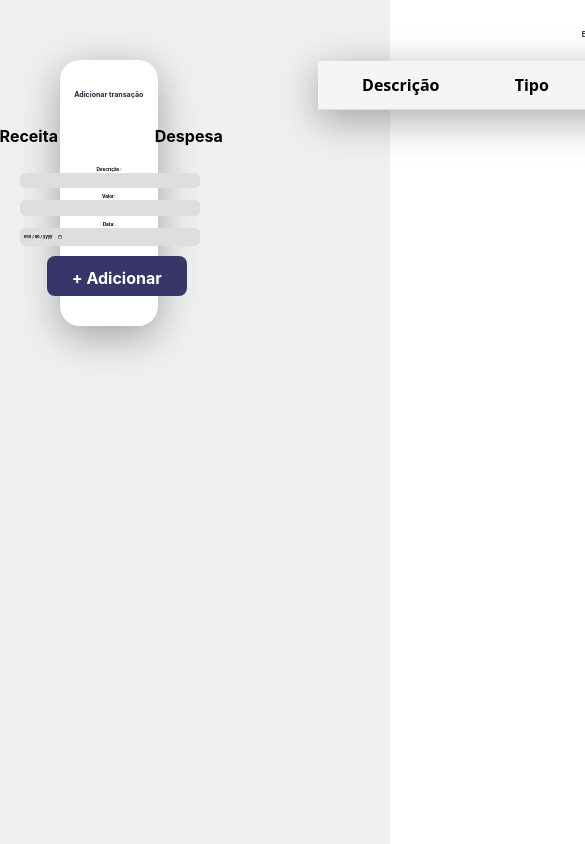
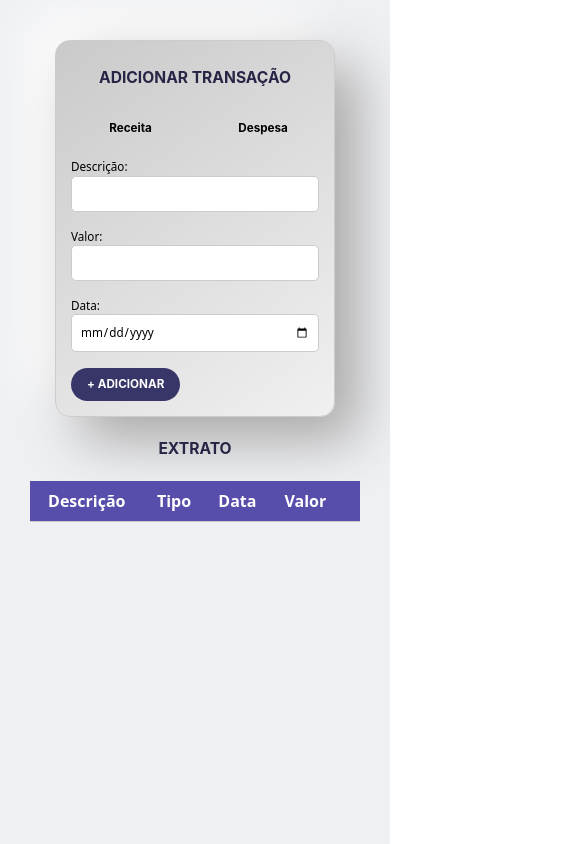
Before and after one commit to JonasRodri23/front-end-nextjs-organiza, a Next.js app: page /transacoes in a window 390 px wide. Shown: the top 844 px of the page, 585 px wide, since content can reach past the window. Built offline with nearby package versions, Linux system fonts and the light colour scheme.

Commit message:
Pág. Receita/Despesa responsiva

```diff
--- a/src/components/formularioTransacoes/FormularioTransacoes.jsx
+++ b/src/components/formularioTransacoes/FormularioTransacoes.jsx
@@ -26,8 +26,8 @@ const FormularioTransacoes = ({ onAddTransacao }) => {
   };
 
   return (
-    <form onSubmit={handleAddTransacao} className={styles.formTransacao}>
-      <h3>Adicionar transação</h3>
+    <div className={styles.formCard}>
+      <h3 className={styles.cardHeader}>Adicionar transação</h3>
       <div className={styles.tipoButtons}>
         <button
           type="button"
@@ -44,32 +44,41 @@ const FormularioTransacoes = ({ onAddTransacao }) => {
           Despesa
         </button>
       </div>
-      <label>
+      <label className={styles.cardLabel}>
         Descrição:
         <input
           type="text"
           value={descricao}
           onChange={(e) => setDescricao(e.target.value)}
+          className={styles.cardInput}
         />
       </label>
-      <label>
+      <label className={styles.cardLabel}>
         Valor:
         <input
           type="number"
           value={valor}
           onChange={(e) => setValor(e.target.value)}
+          className={styles.cardInput}
         />
       </label>
-      <label>
+      <label className={styles.cardLabel}>
         Data:
         <input
           type="date"
           value={date}
           onChange={(e) => setDate(e.target.value)}
+          className={styles.cardInput}
         />
       </label>
-      <button type="submit"className={styles.botaoAdd}>+ Adicionar</button>
-    </form>
+      <button
+        type="submit"
+        onClick={handleAddTransacao}
+        className={styles.cardButton}
+      >
+        + Adicionar
+      </button>
+    </div>
   );
 };
 
--- a/src/components/formularioTransacoes/FormularioTransacoes.module.css
+++ b/src/components/formularioTransacoes/FormularioTransacoes.module.css
@@ -1,11 +1,66 @@
-.formTransacao h3{
+.formCard {
+  border: 1px solid #ccc;
+  border-radius: 15px;
+  padding: 20px ;
+  background: linear-gradient(145deg, #cacaca, #f0f0f0);
+  box-shadow:  24px 24px 55px #a8a8a8,
+               -24px -24px 55px #ffffff;
+  width: 300px; /* Defina o tamanho do card conforme necessário */
+  margin: 0 auto; /* Centraliza o card na tela */
+}
+
+.cardHeader{
+  font-family: 'Inter', sans-serif;
+  font-size: 1.5vw;
+  margin-bottom: 20px;
+  color: #272545;
   text-align: center;
-    font-size: 1.8vw;
+  margin-top: 20px;
+  text-transform: uppercase;
+  font-weight: 700;
+}
+
+.cardLabel {
+  display: block;
+  margin-bottom: 5px;
+  font-size: 1.2vw;
+}
+
+.cardInput {
+  width: 100%;
+  padding: 10px;
+  border-radius: 5px;
+  border: 1px solid #ccc;
+  margin-bottom: 10px;
+}
+
+.cardInput input[type="number"]::-webkit-inner-spin-button {
+  -webkit-appearance: none;
+   margin: 0;
+ }
+ .cardInput input[type="number"]::-webkit-outer-spin-button {
+   -webkit-appearance: none;
+   margin: 0;
+ }
+ .cardInput input[type="number"] {
+   -moz-appearance-: textfield;
+ }
+
+.cardButton {
+  background-color: #383568;
+  color: white;
+  border: none;
+  padding: 10px 20px;
+  border-radius: 20px;
+  cursor: pointer;
+  text-transform: uppercase;
   font-family: 'Inter', sans-serif;
   font-weight: 700;
-    margin: 0;
-    color: #272545;
-    margin-bottom: 10px;
+  font-size: 1.2vw;
+}
+
+.cardButton:hover {
+  background-color: #005f6b;
 }
 
 .tipoButtons {
@@ -16,8 +71,9 @@
 .tipoButtons button {
   border: 0;
   padding: 10px;
-  width: 150px;
-  height: 50px;
+  width: 15vw;
+  height: 7vh;
+  font-size: 1.2vw;
   margin: 0 auto;
   cursor: pointer;
   border-radius: 8px;
@@ -30,53 +86,40 @@
   color: white;
 }
 
-.formTransacao label {
- display: flex;
- flex-direction: column;
- font-size: 1.2vw;
- font-family: 'Inter', sans-serif;
- font-weight: 700;
- margin: 5px;
- align-items: center;
+@media (max-width: 767px) {
+  .formCard {
+    width: 80%; /* Ajuste o tamanho do card para smartphones */
+    padding: 15px; /* Ajuste o preenchimento para smartphones */
+    margin: 20px auto; /* Centralize o card na tela para smartphones */
   }
 
-.formTransacao input {
-   display: flex;
-    width: 60%;
-    border: none;
-    padding: 5px 0;
-    margin-left: 3px;
-    background-color: #dfdddd;
-    border-radius: 5px;
-    text-align: center;
-    outline-color: #272545;
-    font-size: 1vw;
-    font-family: 'Inter', sans-serif;
+  .cardHeader {
+    font-size: 4vw; /* Ajuste o tamanho da fonte para smartphones */
+    margin-top: 10px; /* Ajuste a margem superior para smartphones */
+    margin-bottom: 10px; /* Ajuste a margem inferior para smartphones */
   }
 
- .formTransacao input[type="number"]::-webkit-inner-spin-button {
-  -webkit-appearance: none;
-   margin: 0;
- }
- .formTransacao input[type="number"]::-webkit-outer-spin-button {
-   -webkit-appearance: none;
-   margin: 0;
- }
- .formTransacao input[type="number"] {
-   -moz-appearance-: textfield;
+  .cardLabel {
+    font-size: 3vw; /* Ajuste o tamanho da fonte para smartphones */
+    margin-bottom: 8px; /* Ajuste a margem inferior para smartphones */
   }
 
-.botaoAdd {
-  margin-left: 30%;
-  margin-top: 5px;
-  border: 0;
-  padding: 10px;
-  width: 140px;
-  height: 40px;
-  cursor: pointer;
-  border-radius: 8px;
-  font-family: 'Inter', sans-serif;
-  font-weight: 700;
-  background-color: #383568;
-  color: #fff;
+  .cardInput {
+    padding: 8px; /* Ajuste o preenchimento para smartphones */
+    margin-bottom: 8px; /* Ajuste a margem inferior para smartphones */
   }
+
+  .cardInput input[type="number"] {
+    font-size: 3vw; /* Ajuste o tamanho da fonte para smartphones */
+  }
+
+  .cardButton {
+    padding: 8px 16px; /* Ajuste o preenchimento para smartphones */
+    font-size: 3vw; /* Ajuste o tamanho da fonte para smartphones */
+  }
+
+  .tipoButtons button {
+    padding: 8px; /* Ajuste o preenchimento para smartphones */
+    font-size: 3vw; /* Ajuste o tamanho da fonte para smartphones */
+  }
+}
--- a/src/components/listaTransacoes/ListaTransacoes.jsx
+++ b/src/components/listaTransacoes/ListaTransacoes.jsx
@@ -4,7 +4,8 @@ import styles from "./ListaTransacoes.module.css";
 const ListaTransacoes = ({ transacoes, onExcluirTransacao }) => {
   return (
     <div className={styles.listTrasancao}>
-      <h2>Extrato</h2>
+      <h2 className={styles.title}>Extrato</h2>
+      <div className={styles.tableContainer}>
         <table className={`${styles.transacaoTable} ${styles.tableStyles}`}>
           <thead>
             <tr>
@@ -32,14 +33,22 @@ const ListaTransacoes = ({ transacoes, onExcluirTransacao }) => {
                   {transacao.tipo === "Despesa" ? `-R$${Math.abs(transacao.valor)}` : `R$${transacao.valor}`}
                 </td>
                 <td>
+                <button
+                  onClick={() => onExcluirTransacao(index)}
+                  className={styles.buttonDelete}
+                >
+                </button>
+                </td>
+                {/* <td>
                   <button onClick={() => onExcluirTransacao(index)} className={styles.buttonDelete}>
                   </button>
-              </td>
+                </td> */}
               </tr>
             ))}
           </tbody>
         </table>
       </div>
+    </div>
   );
 };
 
--- a/src/components/listaTransacoes/ListaTransacoes.module.css
+++ b/src/components/listaTransacoes/ListaTransacoes.module.css
@@ -1,107 +1,88 @@
- .listTrasancao h2 {
-    text-align: center;
-    font-size: 1.8vw;
-    text-transform: uppercase;
-    font-family: 'Inter', sans-serif;
-    font-weight: 700;
-    margin-left: 250px;
-    color: #272545;
-    margin-bottom: 10px;
-    margin-top: 30px;
+
+.title{
+  font-family: 'Inter', sans-serif;
+  font-size: 2vw;
+  color: #272545;
+  text-align: center;
+  margin-top: 20px;
+  text-transform: uppercase;
+  font-weight: 700;
 }
-.listTrasancao {
-  width: 100%; /* Ajuste a largura da div pai conforme desejado */
-  margin: 0 auto;}
+
+.tableContainer {
+  max-width: 100%;
+  overflow-x: auto;
+}
 
 .transacaoTable {
   width: 100%;
   border-collapse: collapse;
   margin-top: 20px;
-  text-align: center;
-  padding: 30px 35px;
-  margin: 0 100px;
-  box-shadow: 0px 10px 40px #00000056;
 }
 
 .transacaoTable th, .transacaoTable td {
   padding: 12px;
   text-align: center;
-  border-bottom: 1px solid #ddd;
+  border-bottom: 1px solid #ccc;
 }
 
 .transacaoTable th {
-  background-color: #f5f5f5;
-}
-
-.transacaoTable tr {
-  background-color: #ffffff;
-}
-
-.transacaoTable tr:nth-child(even) {
-  background-color: #f9f9f9;
-}
-
-.rowReceita, .rowDespesa {
-  font-weight: bold;
+  background-color: #564eaa;
+  color: #ffff;
+  text-align: center;
 }
 
 .rowReceita {
-  color: #00aa00; /* Verde para receita */
+  color: #007BFF;
 }
 
 .rowDespesa {
-  color: #ff0000; /* Vermelho para despesa */
+  color: #FF4500;
 }
 
-.tableStyles {
-  width: 100%;
-  border-collapse: collapse;
-  margin-top: 20px;
-  text-align: center;
-}
-
-.tableStyles th, .tableStyles td {
-  padding: 12px;
-  text-align: center;
-  border-bottom: 1px solid #ddd;
-}
-
-.tableStyles th {
-  background-color: #f5f5f5;
-}
-
-.tableStyles tr {
-  background-color: #ffffff;
-}
-
-.tableStyles tr:nth-child(even) {
-  background-color: #f9f9f9;
-}
-
-.tableStyles .rowReceita, .tableStyles .rowDespesa {
-  font-weight: bold;
-}
-
-.tableStyles .rowReceita {
-  color: #00aa00; /* Verde para receita */
-
-}
-
-.tableStyles .rowDespesa {
-  color: #ff0000; /* Vermelho para despesa */
-
-}
 .buttonDelete {
   background-image: url('../../../public/trash-bin.png');
   background-repeat: no-repeat;
-  background-size: 30px;
+  background-size: cover; /* Certifica-se de que a imagem cubra todo o botão */
+  border: none;
   width: 30px;
   height: 30px;
   cursor: pointer;
-
-
 }
 
 .buttonDelete:hover {
-   transform: scale(1.1);
+ transform: scale(1.1);
 }
+
+/* Estilos para telas menores (smartphones) */
+@media (max-width: 767px) {
+  .title {
+    font-size: 4vw; /* Ajuste o tamanho da fonte para smartphones */
+    margin-top: 10px; /* Ajuste a margem superior para smartphones */
+  }
+
+  .tableContainer {
+    overflow-x: auto;
+    padding: 10px; /* Adicione um pouco de preenchimento para melhorar a aparência */
+  }
+
+  .transacaoTable {
+    width: 100%;
+    border-collapse: collapse;
+    margin-top: 10px; /* Ajuste a margem superior para smartphones */
+  }
+
+  .transacaoTable th, .transacaoTable td {
+    padding: 8px; /* Ajuste o preenchimento para smartphones */
+  }
+
+  .buttonDelete {
+    width: 20px; /* Ajuste o tamanho do ícone para smartphones */
+    height: 20px; /* Ajuste o tamanho do ícone para smartphones */
+    cursor: pointer;
+  }
+
+  .buttonDelete:hover {
+    transform: scale(1); /* Ajuste a escala ao passar o mouse para smartphones */
+  }
+}
--- a/src/pages/transacoes.js
+++ b/src/pages/transacoes.js
@@ -1,8 +1,6 @@
 import React, { useState, useEffect } from "react";
 import FormularioTransacoes from "../components/formularioTransacoes/FormularioTransacoes";
 import ListaTransacoes from "../components/listaTransacoes/ListaTransacoes";
-import GraficoTransacoes from "@/components/graficoTransacoes/GraficoTransacoes";
-
 import styles from "../styles/Transacoes.module.css";
 import Head from "next/head";
 
@@ -22,29 +20,23 @@ const Transacoes = () => {
   };
 
   const handleExcluirTransacao = (index) => {
-    const updatedTransacoes = [...transacoes];
-    updatedTransacoes.splice(index, 1);
+    const updatedTransacoes = transacoes.filter((_, i) => i !== index);
     setTransacoes(updatedTransacoes);
     localStorage.setItem("transacoes", JSON.stringify(updatedTransacoes));
   };
 
   return (
-    <div className={styles.body}>
+    <div className={styles.container}>
       <Head>
         <meta name="viewport" content="width=device-width, initial-scale=1.0" />
       </Head>
-      <div className={styles.formTransacao}>
+      <div className={styles.content}>
         <FormularioTransacoes onAddTransacao={handleAddTransacao} />
-      </div>
-      <div>
         <ListaTransacoes
           transacoes={transacoes}
-          onExcluirTransacao={handleExcluirTransacao} // Passa a função para excluir transação
+          onExcluirTransacao={handleExcluirTransacao}
         />
       </div>
-      {/* <div className={styles.chart}>
-      <GraficoTransacoes transacoes={transacoes} />
-      </div> */}
     </div>
   );
 };
--- a/src/styles/Transacoes.module.css
+++ b/src/styles/Transacoes.module.css
@@ -1,35 +1,21 @@
-.body {
+.container {
+  display: flex;
+  flex-direction: column;
+  align-items: center;
+  padding: 20px;
   background-color: #eff0f2;
-  width: 100vw;
   min-height: 100vh;
-  /* width: 100%;
-  height: 100%; */
-  display: flex;
-  /* align-items: center; */
-  /* justify-content: center; */
 }
 
-.formTransacao {
-  background-color: #ffffff;
-  width: 25%;
-  height: 65%;
-  padding: 30px 35px;
-  margin: 60px;
-  border-radius: 20px;
-  box-shadow: 0px 10px 40px #00000056;
-  display: flex;
-  flex-direction: column;
-  justify-content: center;
-  align-items: center;
+.content {
+  width: 100%;
+  max-width: 800px; /* Ajuste a largura máxima conforme necessário */
 }
 
-/* .listTransacao {
-  background-color: #ffffff;
-  width: 60%;
-  height: 100%;
-  padding: 20px 25px;
-  border-radius: 20px;
-  box-shadow: 0px 10px 40px #00000056;
-  display: flex;
-  justify-content: center;
-} */
+/* Estilos para telas menores (exemplo: smartphones e tablets) */
+@media (max-width: 767px) {
+  .content {
+    max-width: none; /* Remove a largura máxima */
+    width: 100%;
+  }
+}
```
Lines whose indentation alone changed are shown as unchanged.
